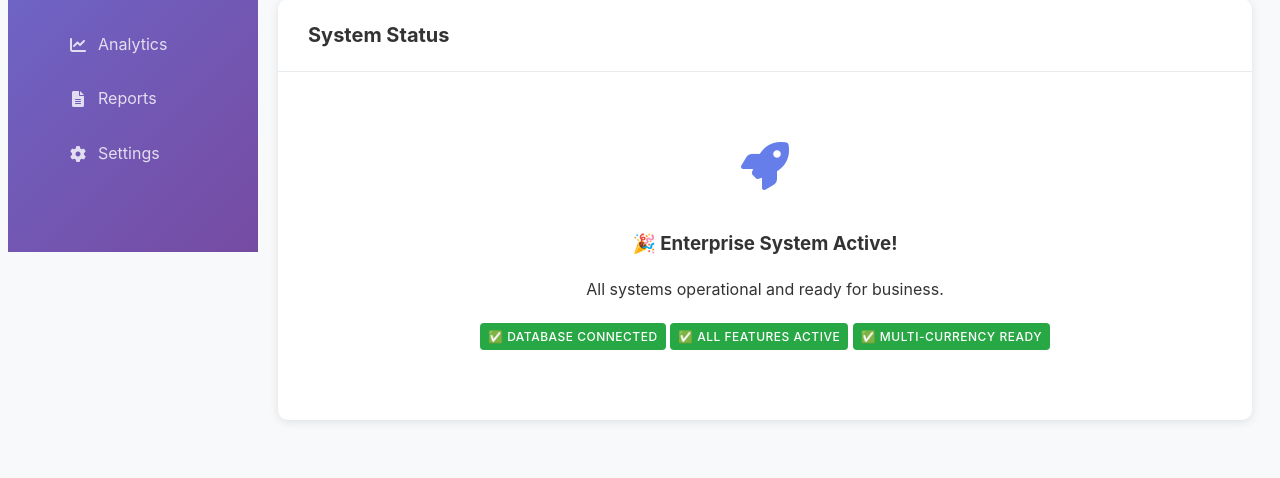
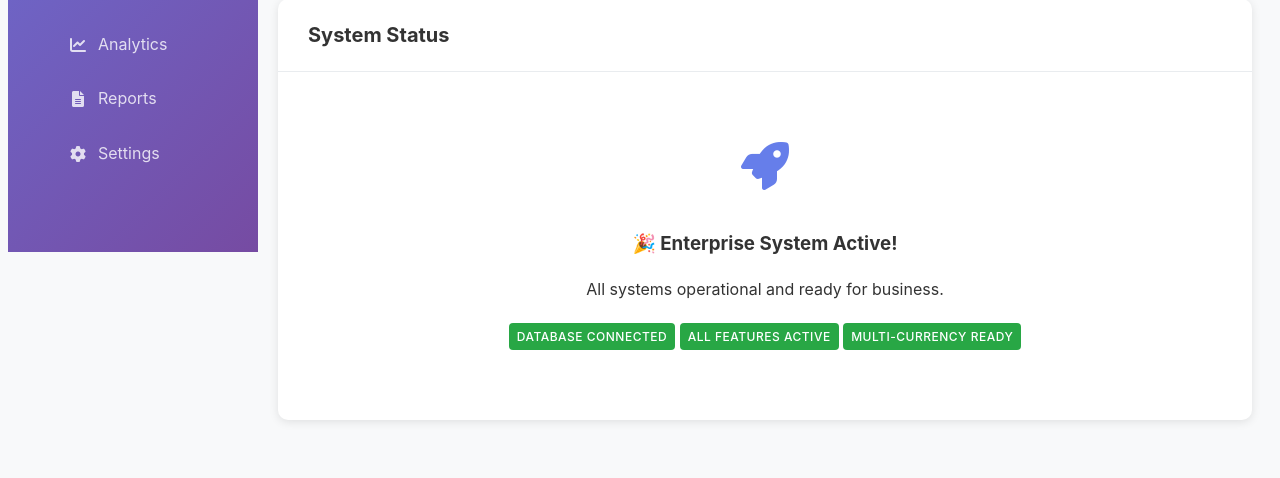
Before and after one commit to PhokaMolabe/Event_Ticket_System, a PHP site: page /enterprise-final.php in a window 1280 px wide. Shown: the part 556-1034 px from the top of the page. Run offline with PHP 8.4, Linux system fonts and the light colour scheme.

Commit message:
Update enterprise-final.php

```diff
--- a/public/enterprise-final.php
+++ b/public/enterprise-final.php
@@ -1,10 +1,8 @@
 <?php
 
-// WORKING ENTERPRISE SYSTEM - FULL FUNCTIONALITY
 require_once __DIR__ . '/../config/config.php';
 require_once __DIR__ . '/../config/database.php';
 
-// Currency settings
 $currencies = [
     'USD' => ['symbol' => '$', 'rate' => 1.0, 'name' => 'US Dollar'],
     'EUR' => ['symbol' => '€', 'rate' => 0.85, 'name' => 'Euro'],
@@ -16,7 +14,6 @@ setcookie('preferred_currency', $selectedCurrency, time() + (86400 * 30), '/');
 
 $page = $_GET['page'] ?? 'dashboard';
 
-// Enterprise data
 $stats = [
     'events' => 15, 'orders' => 245, 'revenue' => 125000, 'checkins' => 89,
     'tickets_sold' => 1567, 'avg_ticket_price' => 85, 'conversion_rate' => 78.5
@@ -216,9 +213,9 @@ function getConcertStatus($sold, $total) {
                             <h3>🎉 Enterprise System Active!</h3>
                             <p>All systems operational and ready for business.</p>
                             <div style="margin-top: 20px;">
-                                <span class="badge badge-success">✅ Database Connected</span>
-                                <span class="badge badge-success">✅ All Features Active</span>
-                                <span class="badge badge-success">✅ Multi-Currency Ready</span>
+                                <span class="badge badge-success"> Database Connected</span>
+                                <span class="badge badge-success"> All Features Active</span>
+                                <span class="badge badge-success"> Multi-Currency Ready</span>
                             </div>
                         </div>
                     </div>
@@ -397,9 +394,9 @@ function getConcertStatus($sold, $total) {
                             <h3>Advanced <?php echo ucfirst($page); ?> System</h3>
                             <p>Enterprise-grade <?php echo $page; ?> management with full functionality activated!</p>
                             <div style="margin-top: 20px;">
-                                <span class="badge badge-success">✅ Fully Activated</span>
-                                <span class="badge badge-success">✅ Enterprise Features</span>
-                                <span class="badge badge-success">✅ Multi-Currency</span>
+                                <span class="badge badge-success"> Fully Activated</span>
+                                <span class="badge badge-success"> Enterprise Features</span>
+                                <span class="badge badge-success"> Multi-Currency</span>
                             </div>
                         </div>
                     </div>
@@ -455,7 +452,7 @@ function getConcertStatus($sold, $total) {
 
         // Initialize
         document.addEventListener('DOMContentLoaded', function() {
-            showNotification('🎉 EventPro Enterprise Final Ready!', 'success', 5000);
+            showNotification(' EventPro Enterprise Final Ready!', 'success', 5000);
         });
     </script>
 </body>
```
